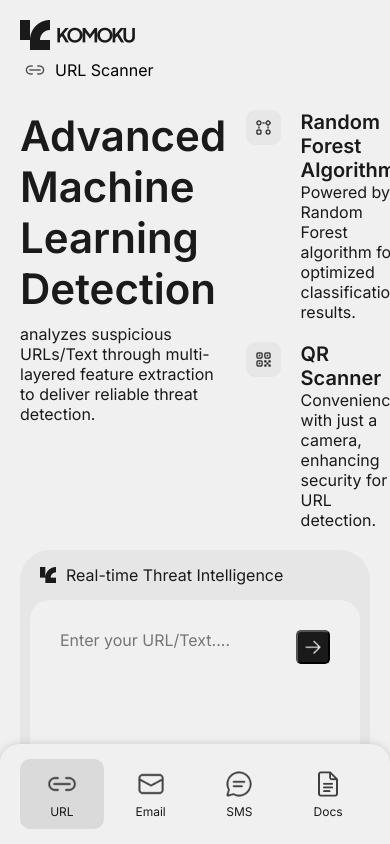
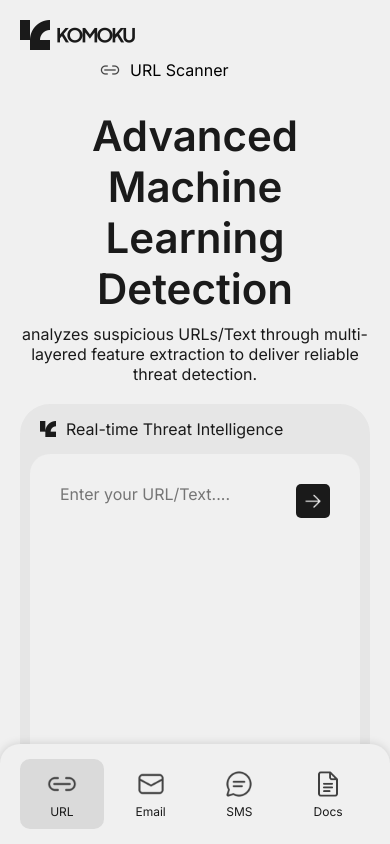
Before and after one commit to daffalde/komokuv2, a Next.js app: page / in a window 390 px wide. Shown: the top 844 px of the page. Built offline with nearby package versions, Linux system fonts and the light colour scheme.

Commit message:
responsive bagian url detector

```diff
--- a/app/components/Machine.tsx
+++ b/app/components/Machine.tsx
@@ -117,7 +117,7 @@ export default function Machine() {
                   width={25}
                   height={25}
                 />
-                QR Scan
+                <p>QR Scan</p>
               </button>
             )}
             <button className={style.input_analyze}>
--- a/app/components/machine.module.css
+++ b/app/components/machine.module.css
@@ -137,7 +137,7 @@
 }
 
 .input_analyze {
-  padding: 5px;
+  padding: 7px;
   background-color: var(--secondary-color);
   border-radius: 5px;
   display: flex;
@@ -145,8 +145,31 @@
   align-items: center;
   transition: 0.3s;
   cursor: pointer;
+  border: none;
 }
 .input_analyze:hover {
   transform: scale(1.05);
   transition: 0.3s;
 }
+
+/* responsive______________________ */
+@media (max-width: 900px) {
+  .machine {
+    align-items: center;
+  }
+  .title_right {
+    display: none;
+  }
+  .title_left {
+    text-align: center;
+  }
+  .input_scan {
+    width: fit-content;
+  }
+  .input_scan p {
+    display: none;
+  }
+  .text_input {
+    font-size: 16px;
+  }
+}
```
